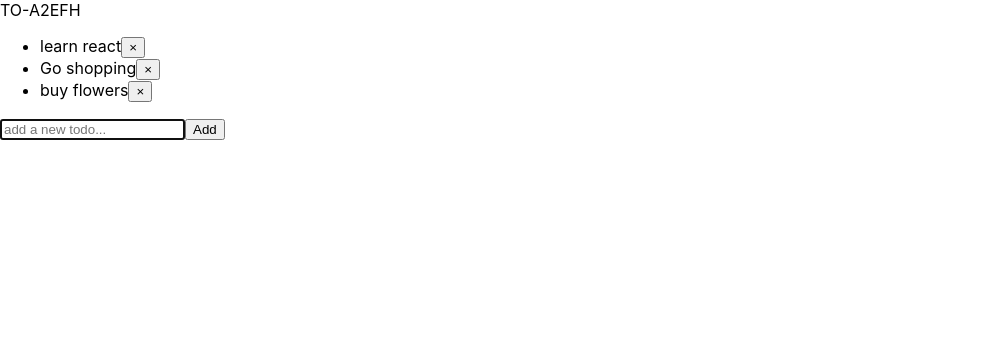
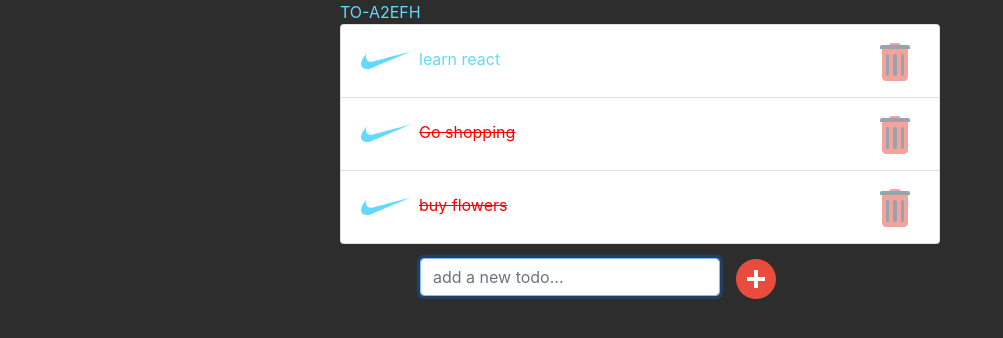
Before and after one commit to HanaaEskander/To-Do-List---A2EFH, a React (Create React App) app: page / in a window 1280 px wide. Shown: the top 338 px of the page, without its empty margins (0-1003 px from the left). Built offline with nearby package versions, Linux system fonts and the light colour scheme.

Commit message:
adding full automative functional css

```diff
--- a/package.json
+++ b/package.json
@@ -6,6 +6,7 @@
     "@testing-library/jest-dom": "^4.2.4",
     "@testing-library/react": "^9.3.3",
     "@testing-library/user-event": "^7.1.2",
+    "bootstrap": "^4.4.1",
     "react": "^16.12.0",
     "react-dom": "^16.12.0",
     "react-scripts": "3.3.0"
--- a/src/App.css
+++ b/src/App.css
@@ -14,7 +14,6 @@
 }
 
 .App-header {
-  background-color: #282c34;
   min-height: 100vh;
   display: flex;
   flex-direction: column;
@@ -36,3 +35,59 @@
     transform: rotate(360deg);
   }
 }
+html, body {
+  height: 100%;
+  color: #61DAFB;
+  background: #2D2D2D;
+}
+.btn {
+  margin-top:5px;
+    background-color: Transparent;
+    background-repeat:no-repeat;
+    border: none;
+    cursor:pointer;
+    overflow: hidden;
+}
+.btn:hover{
+   background-color: Transparent;
+    background-repeat:no-repeat;
+    border: none;
+    cursor:pointer;
+    overflow: hidden;
+}
+
+h1 {
+  margin: 20px 0 15px 0;
+}
+
+#main {
+  width: 600px;
+  margin: 0 auto;
+  text-align: left;
+}
+
+ul {
+  list-style: none;
+}
+
+ul>li:hover {
+  background-color: #F5F5F5;
+}
+
+.form-inline .form-control {
+  width: 50%;
+  margin-left: 80px;
+}
+
+.done {
+  color: red;
+  text-decoration: line-through;
+}
+
+.undone {
+  color: #61DAFB;
+}
+
+.icon {
+  margin: 6px 10px 20px 0;
+}
--- a/src/TodoForm.js
+++ b/src/TodoForm.js
@@ -21,7 +21,11 @@ class TodoForm extends React.Component {
       return (
         <form ref="form" onSubmit={this.onSubmit} className="form-inline">
           <input type="text" ref="itemName" className="form-control" placeholder="add a new todo..."/>
-          <button type="submit" className="btn btn-default">Add</button>
+          <button type="submit"  className="btn btn-default"><svg xmlns="http://www.w3.org/2000/svg" x="0px" y="0px"
+width="48" height="48"
+viewBox="0 0 172 172"
+style={{ fill:"#000000"}}><g fill="none" fill-rule="nonzero" stroke="none" stroke-width="1" stroke-linecap="butt" stroke-linejoin="miter" stroke-miterlimit="10" stroke-dasharray="" stroke-dashoffset="0" font-family="none" font-weight="none" font-size="none" text-anchor="none" style={{"mix-blend-mode": "normal"}}><path d="M0,172v-172h172v172z" fill="none"></path><g><path d="M157.66667,86c0,39.57792 -32.08875,71.66667 -71.66667,71.66667c-39.57792,0 -71.66667,-32.08875 -71.66667,-71.66667c0,-39.57792 32.08875,-71.66667 71.66667,-71.66667c39.57792,0 71.66667,32.08875 71.66667,71.66667z" fill="#e74c3c"></path><path d="M78.83333,53.75h14.33333v64.5h-14.33333z" fill="#ffffff"></path><path d="M53.75,78.83333h64.5v14.33333h-64.5z" fill="#ffffff"></path></g></g></svg>
+               </button>
         </form>
       );
     }
--- a/src/TodoListItem.jsx
+++ b/src/TodoListItem.jsx
@@ -1,4 +1,5 @@
   import React from 'react'
+  import 'bootstrap/dist/css/bootstrap.min.css';
 
 
   export default class TodoListItem extends React.Component {
@@ -20,11 +21,20 @@
           "done" : "undone";
       return(
         <li className="list-group-item ">
+
+
           <div className={todoClass}>
-            <span className="glyphicon glyphicon-ok icon" aria-hidden="true" onClick={this.onClickDone}></span>
+          <span className="glyphicon glyphicon-ok icon" aria-hidden="true" onClick={this.onClickDone}><svg xmlns="http://www.w3.org/2000/svg" x="0px" y="0px"
+width="48" height="48"
+viewBox="0 0 172 172"
+style={{" fill":"#000000"}}><g fill="none" fill-rule="nonzero" stroke="none" stroke-width="1" stroke-linecap="butt" stroke-linejoin="miter" stroke-miterlimit="10" stroke-dasharray="" stroke-dashoffset="0" font-family="none" font-weight="none" font-size="none" text-anchor="none" style={{"mix-blend-mode": "normal"}}><path d="M0,172v-172h172v172z" fill="none"></path><g fill="#61dafb"><path d="M21.5,57.33333c-11.10833,13.25833 -21.5,27.23333 -21.5,39.775c0,7.16667 6.09167,17.55833 21.14167,17.55833c8.24167,0 16.125,-3.225 22.575,-5.73333c10.75,-4.3 127.925,-54.10833 127.925,-54.10833c1.075,-0.71667 1.075,-1.43333 -0.35833,-1.075c-0.71667,0 -127.56667,33.68333 -127.56667,33.68333c-2.50833,0.71667 -5.01667,1.075 -7.525,1.075c-11.10833,0 -18.275,-5.375 -18.275,-16.84167c-0.35833,-4.65833 0.35833,-7.88333 3.58333,-14.33333z"></path></g></g></svg></span>
             {this.props.item.value}
-            <button type="button" className="close" onClick={this.onClickClose}>&times;</button>
-          </div>
+            <button type="button" className="close" onClick={this.onClickClose}> <svg xmlns="http://www.w3.org/2000/svg" x="0px" y="0px"
+width="48" height="48"
+viewBox="0 0 172 172"
+style={{ fill:"#000000"}}><g fill="none" fill-rule="nonzero" stroke="none" stroke-width="1" stroke-linecap="butt" stroke-linejoin="miter" stroke-miterlimit="10" stroke-dasharray="" stroke-dashoffset="0" font-family="none" font-weight="none" font-size="none" text-anchor="none" style={{"mix-blend-mode": "normal"}}><path d="M0,172v-172h172v172z" fill="none"></path><g><path d="M121.83333,43l-21.5,-21.5h-28.66667l-21.5,21.5h-10.75v100.33333c0,7.88333 6.45,14.33333 14.33333,14.33333h64.5c7.88333,0 14.33333,-6.45 14.33333,-14.33333v-100.33333z" fill="#e74c3c"></path><path d="M87.79167,139.75h-3.58333c-2.86667,0 -5.375,-2.50833 -5.375,-5.375v-68.08333c0,-2.86667 2.50833,-5.375 5.375,-5.375h3.58333c2.86667,0 5.375,2.50833 5.375,5.375v68.08333c0,2.86667 -2.50833,5.375 -5.375,5.375zM112.875,139.75v0c-2.86667,0 -5.375,-2.50833 -5.375,-5.375v-68.08333c0,-2.86667 2.50833,-5.375 5.375,-5.375v0c2.86667,0 5.375,2.50833 5.375,5.375v68.08333c0,2.86667 -2.50833,5.375 -5.375,5.375zM59.125,139.75v0c-2.86667,0 -5.375,-2.50833 -5.375,-5.375v-68.08333c0,-2.86667 2.50833,-5.375 5.375,-5.375v0c2.86667,0 5.375,2.50833 5.375,5.375v68.08333c0,2.86667 -2.50833,5.375 -5.375,5.375z" fill="#34495e"></path><path d="M39.41667,28.66667h93.16667c3.94167,0 7.16667,3.225 7.16667,7.16667v7.16667h-107.5v-7.16667c0,-3.94167 3.225,-7.16667 7.16667,-7.16667z" fill="#34495e"></path></g></g></svg>
+        </button>
+         </div>
         </li>
       );
     }
--- a/src/index.js
+++ b/src/index.js
@@ -1,6 +1,8 @@
 import React from 'react';
 import ReactDOM from 'react-dom';
 import './index.css';
+import 'bootstrap/dist/css/bootstrap.min.css';
+
 import App from './App';
 import * as serviceWorker from './serviceWorker';
 
```
Also changed, not shown: src/TodoForm.jsx (+8 -2 lines), 1 other file (tests, documents, lock files or other folders).
